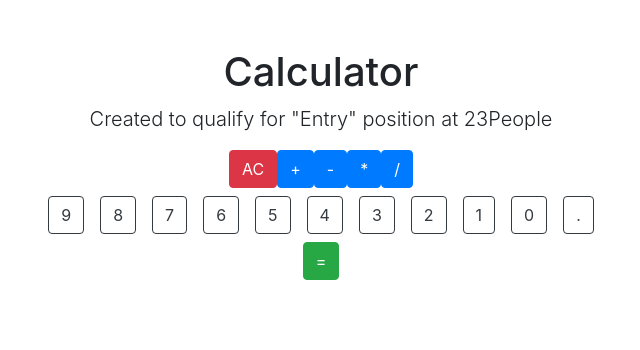
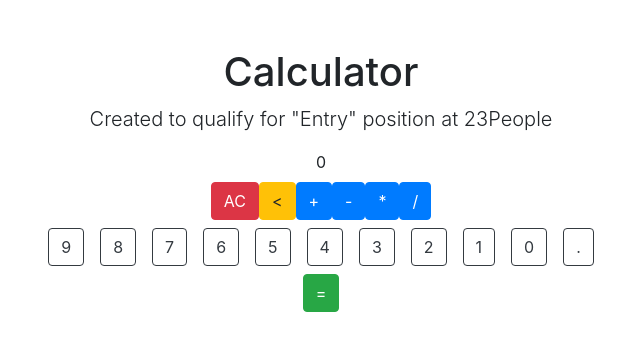
Before and after one commit to Rementeria/React-calculator, a React (Create React App) app: page / in a window 1280 px wide. Shown: the top 350 px of the page, without its empty margins (319-959 px from the left). Built offline with nearby package versions, Linux system fonts and the light colour scheme.

Commit message:
updated with first stable version

```diff
--- a/src/App.js
+++ b/src/App.js
@@ -12,7 +12,7 @@ function App() {
         </p>
       </>
       <>
-        <Calculator />
+        <Calculator initialValue={"0"} />
       </>
     </div>
   );
--- a/src/components/Calculator.js
+++ b/src/components/Calculator.js
@@ -4,9 +4,8 @@ import DisplayPanel from "./DisplayPanel";
 import NumericKeys from "./NumericKeys";
 import "./Calculator.css";
 
-function Calculator() {
-  const [panel, setPanel] = useState("");
-  // const [subPanel, setSubPanel] = useState("");
+function Calculator({ initialValue }) {
+  const [panel, setPanel] = useState(initialValue);
 
   const numericButtons = () => {
     const numbers = [];
@@ -14,9 +13,11 @@ function Calculator() {
       numbers.push(
         <button
           className="btn btn-outline-dark mx-2"
-          onClick={(e) => {
-            setPanel(panel + e.target.value);
-          }}
+          onClick={(e) =>
+            panel === initialValue
+              ? setPanel(e.target.value)
+              : setPanel(panel + e.target.value)
+          }
           value={i}
           key={i}
         >
@@ -26,6 +27,7 @@ function Calculator() {
     }
     return numbers;
   };
+
   const arithmeticCheck = (e) => {
     //https://stackoverflow.com/questions/32311081/check-for-special-characters-in-string
     //regex taken from this site
@@ -37,7 +39,6 @@ function Calculator() {
 
   return (
     <div className="container center-text">
-      {/* <div className="display-panel my-2"> {subPanel}</div> */}
       <div className="display-panel my-2">
         <DisplayPanel Panel={panel} />
       </div>
@@ -47,10 +48,18 @@ function Calculator() {
           onClick={(e) => {
             setPanel(e.target.value);
           }}
-          value={""}
-          key={0}
+          value={"0"}
         >
           AC
+        </button>
+        <button
+          className="btn btn-warning"
+          onClick={(e) => {
+            panel.length > 1 ? setPanel(panel.slice(0, -1)) : setPanel("0");
+          }}
+          value={""}
+        >
+          &#60;
         </button>
         <button
           className="btn btn-primary"
@@ -96,7 +105,12 @@ function Calculator() {
         <NumericKeys className="numbers" Buttons={numericButtons()} />
         <button
           className="btn btn-outline-dark mx-2"
-          onClick={(e) => setPanel(panel + e.target.value)}
+          onClick={(e) =>
+            // setPanel(panel + e.target.value)
+            panel === initialValue
+              ? setPanel(e.target.value)
+              : setPanel(panel + e.target.value)
+          }
           value="."
           key="."
         >
@@ -106,16 +120,16 @@ function Calculator() {
       <div className="result">
         <button
           className="btn btn-success"
+          //https://stackoverflow.com/questions/6479236/calculate-string-value-in-javascript-not-using-eval
           onClick={(e) => {
             try {
               setPanel(
-                String(eval(panel)).lenght > 3 &&
-                  String(eval(panel)).includes(".")
+                eval(panel).length > 3 && eval(panel).includes(".")
                   ? String(eval(panel))
                   : String(eval(panel))
               );
             } catch (err) {
-              setPanel("error presione AC");
+              setPanel("Error, please press AC");
             }
           }}
           value="="
```
Also changed, not shown: public/manifest.json.
